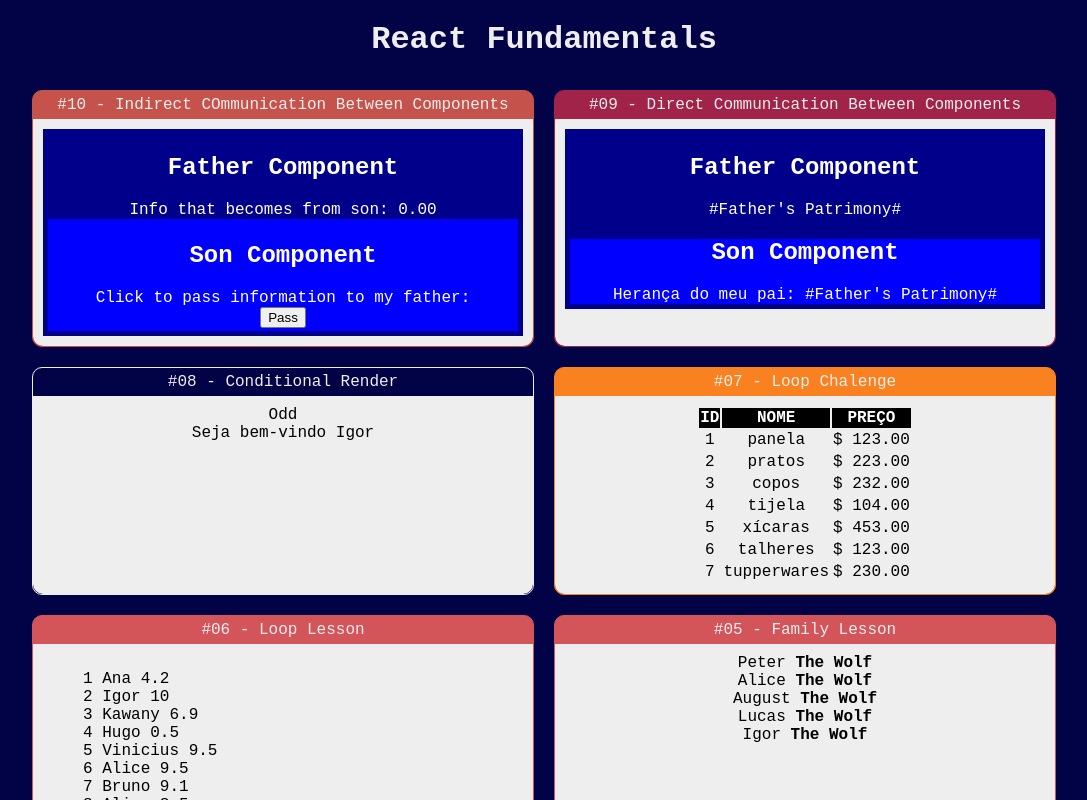
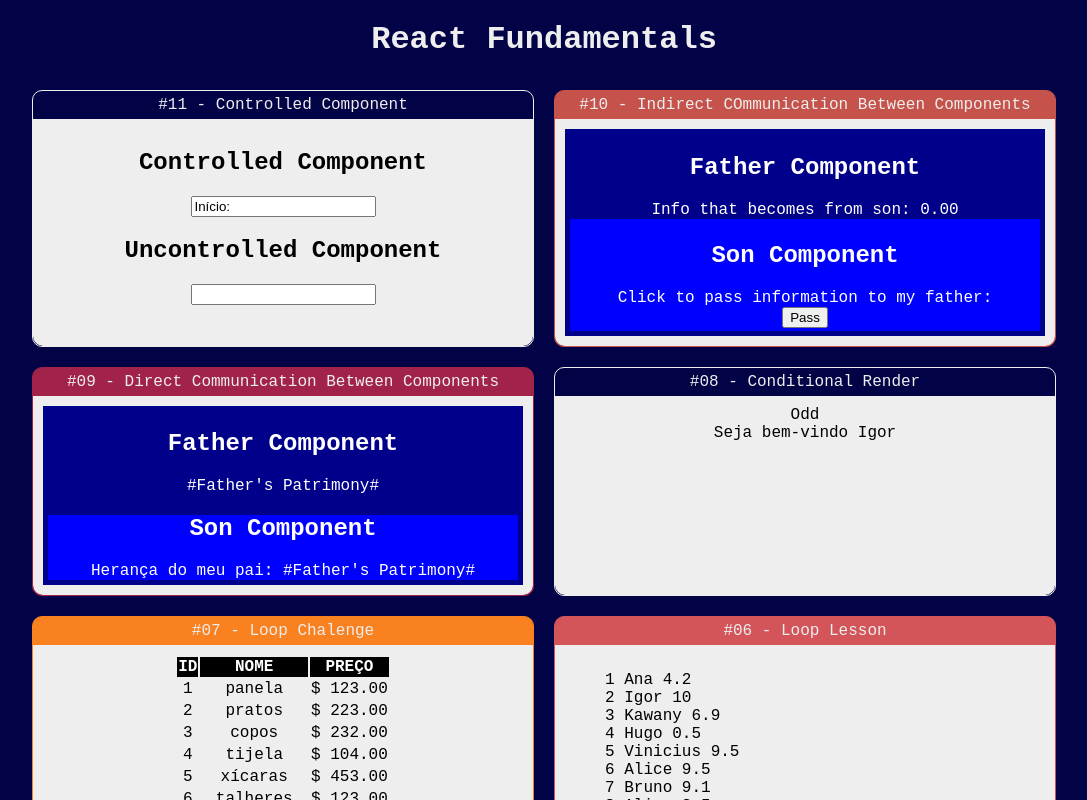
Before and after one commit to CapitaoDAreia/react-redux-course, a React (Create React App) app in the folder 02-fundamentos-react/: page / in a window 1280 px wide. Shown: the top 800 px of the page, without its empty margins (96-1183 px from the left). Built offline with nearby package versions, Linux system fonts and the light colour scheme.

Commit message:
SECTION 2: React Fundamentals - Understanding the concepts about controlled and uncontrolled components

```diff
--- a/02-fundamentos-react/src/App.tsx
+++ b/02-fundamentos-react/src/App.tsx
@@ -10,6 +10,7 @@
 import DirectCommSon from "./components/communication/DirectCommSon";
 import IndirectCommFat from "./components/communication/IndirectCommFat";
 import OddEven from "./components/conditional/OddEven";
+import Input from "./components/formulary/Input";
 import Card from "./components/layout/Card";
 import ListPeople from "./components/loop/ListPeople";
 import ListProduct from "./components/loop/ListProduct";
@@ -36,6 +37,10 @@
 
         <h1>React Fundamentals</h1>
         <div className="wrapper" >
+
+            <Card title="#11 - Controlled Component" >
+                <Input />
+            </Card>
 
             <Card title="#10 - Indirect COmmunication Between Components" color="#C5534B">
                 <IndirectCommFat />
--- /dev/null
+++ b/02-fundamentos-react/src/components/formulary/Input.tsx
@@ -0,0 +1,32 @@
+import React, { useState } from "react"
+import * as CSS from 'csstype'
+
+/*
+    Perceba que o primeiro componente input recebe uma setStateAction, e é ela quem faz a mudança do estado desse componente
+    quando algo é digitado. Ou seja, este é um componente controlado, observado. Todas as modificações neste campo input passam
+    por funções antes de serem replicadas.
+
+    No caso do outro componente, perceba que seu value é undefined, ou seja, seu valor é um 'tanto faz'. Este é um componente não controlado.
+*/
+
+export default (props: any) => {
+    const [value, setValue] = useState('Início: ')
+
+    const inputStyle: CSS.Properties = {
+        fontSize: '1.4 rem',
+    }
+
+    function fazMudanca(event: any){
+        setValue(event.target.value)
+    }
+
+    return(
+        <div style={inputStyle} >
+            <h2>Controlled Component</h2>
+            <input type="text" maxLength={18} value={value} onChange={e=>{fazMudanca(e)}} />
+
+            <h2>Uncontrolled Component</h2>
+            <input type="text" value={undefined} />
+        </div>
+    )
+}
```
